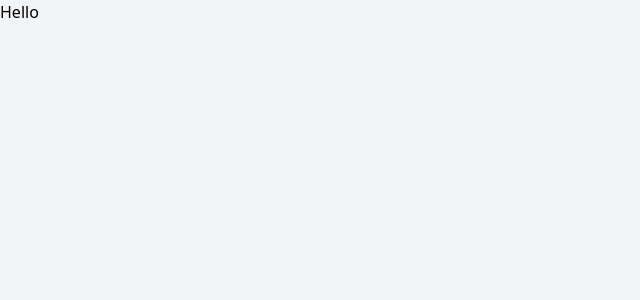
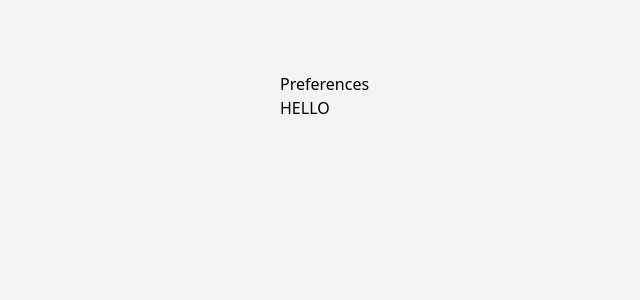
Before and after one commit to daphnee-jeune/multipstep-form, a React (Vite) app: page /preferences in a window 1280 px wide. Shown: the top 300 px of the page, without its empty margins (0-640 px from the left). Built offline with nearby package versions, Linux system fonts and the light colour scheme.

Commit message:
implement routing

```diff
--- a/src/App.tsx
+++ b/src/App.tsx
@@ -1,12 +1,40 @@
+import NotFoundPage from "./pages/NotFoundPage";
+import PersonalInfoPage from "./pages/PersonalInfoPage";
+import AddressPage from "./pages/AddressPage";
+import PreferencesPage from "./pages/PreferencesPage";
+import SummaryPage from "./pages/SummaryPage";
+import { RouterProvider, createBrowserRouter } from "react-router-dom";
+import Layout from "./layouts/Layout";
 
+const routes = [
+  {
+    path: "/",
+    element: <Layout />,
+    errorElement: <NotFoundPage />,
+    children: [
+      {
+        path: "/",
+        element: <PersonalInfoPage />,
+      },
+      {
+        path: "/address",
+        element: <AddressPage />,
+      },
+      {
+        path: "/preferences",
+        element: <PreferencesPage />,
+      },
+      {
+        path: "/summary",
+        element: <SummaryPage />,
+      },
+    ],
+  },
+];
 
+const router = createBrowserRouter(routes);
 function App() {
-
-  return (
-    <>
-      Hello
-    </>
-  )
+  return <RouterProvider router={router}></RouterProvider>;
 }
 
-export default App
+export default App;
--- /dev/null
+++ b/src/components/ProgressIndicator.tsx
@@ -0,0 +1,10 @@
+
+const ProgressIndicator = () => {
+  return (
+    <div>
+
+    </div>
+  )
+}
+
+export default ProgressIndicator
--- /dev/null
+++ b/src/layouts/Layout.tsx
@@ -0,0 +1,14 @@
+import { Outlet } from "react-router-dom";
+import ProgressIndicator from "../components/ProgressIndicator";
+
+const Layout = () => {
+  return (
+    <main className="p-6 space-y-12 max-w-3xl mx-auto">
+      <ProgressIndicator />
+      <Outlet />
+      HELLO
+    </main>
+  );
+};
+
+export default Layout;
--- /dev/null
+++ b/src/pages/AddressPage.tsx
@@ -0,0 +1,10 @@
+
+const AddressPage = () => {
+  return (
+    <div>
+      Address
+    </div>
+  )
+}
+
+export default AddressPage
--- /dev/null
+++ b/src/pages/NotFoundPage.tsx
@@ -0,0 +1,10 @@
+
+const NotFoundPage = () => {
+  return (
+    <div>
+      Oops, looks like you landed on a 404.
+    </div>
+  )
+}
+
+export default NotFoundPage
--- /dev/null
+++ b/src/pages/PersonalInfoPage.tsx
@@ -0,0 +1,10 @@
+
+const PersonalInfoPage = () => {
+  return (
+    <div>
+      Personal
+    </div>
+  )
+}
+
+export default PersonalInfoPage
--- /dev/null
+++ b/src/pages/PreferencesPage.tsx
@@ -0,0 +1,10 @@
+
+const PreferencesPage = () => {
+  return (
+    <div>
+      Preferences
+    </div>
+  )
+}
+
+export default PreferencesPage
--- /dev/null
+++ b/src/pages/SummaryPage.tsx
@@ -0,0 +1,10 @@
+
+const SummaryPage = () => {
+  return (
+    <div>
+      Summary
+    </div>
+  )
+}
+
+export default SummaryPage
```
